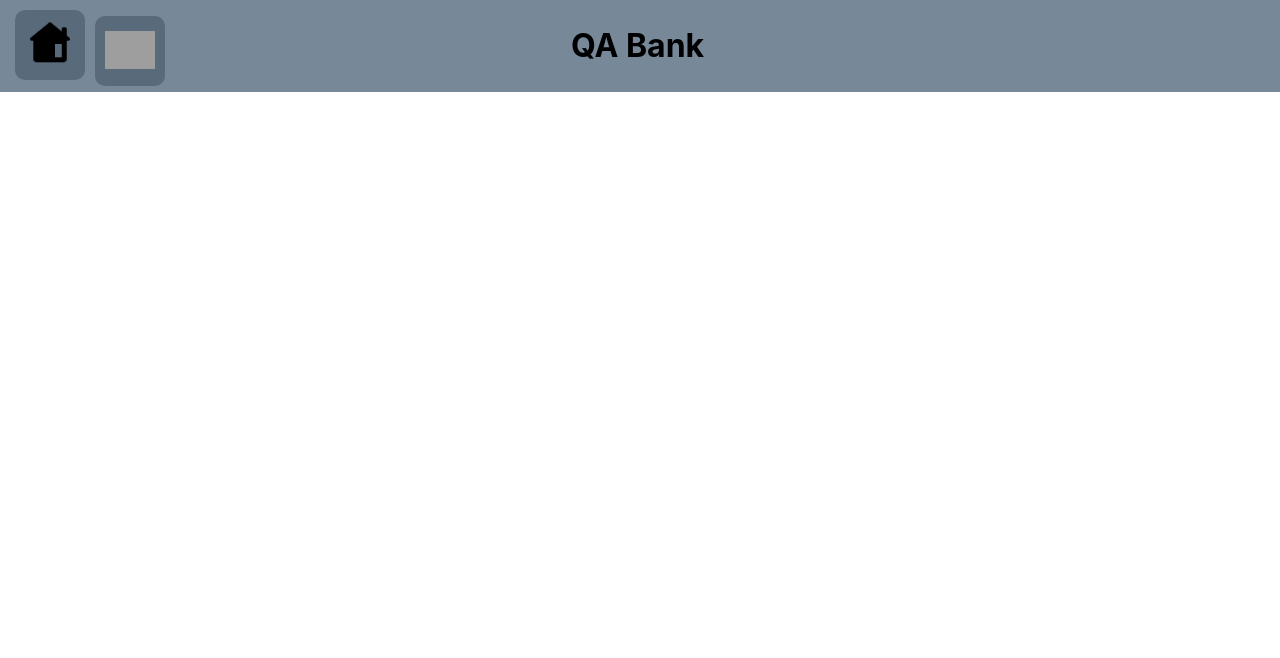
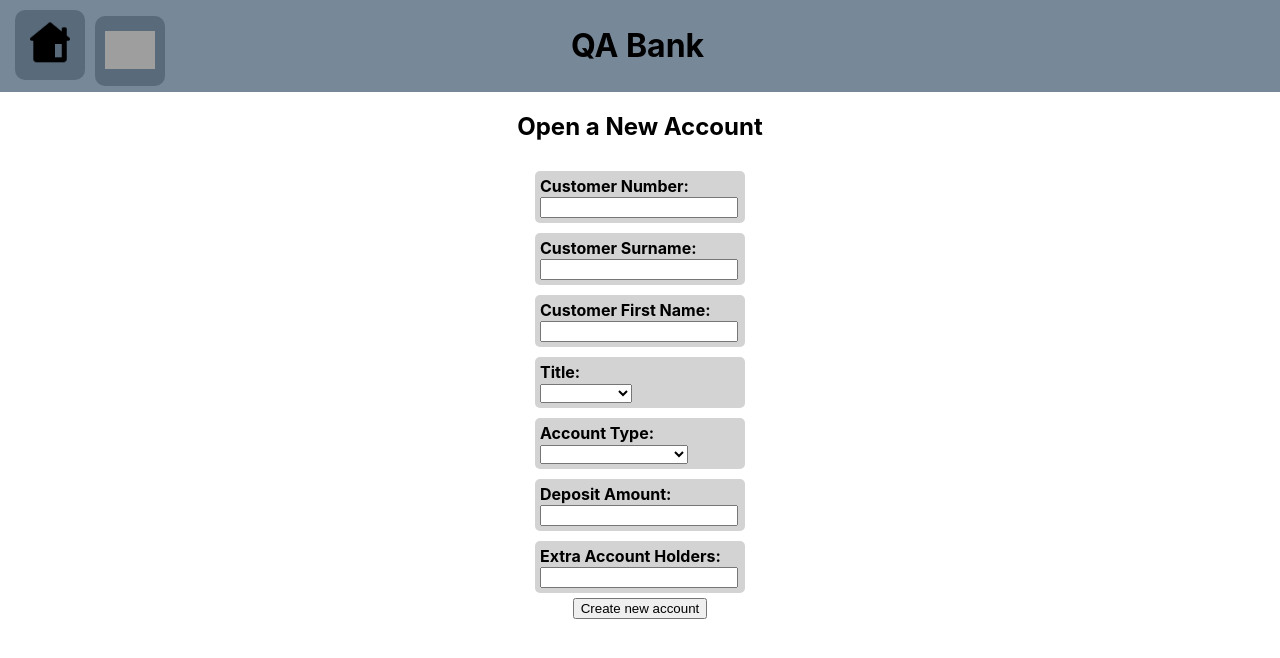
Before and after one commit to QACTrainers/LBG-QE, a React (Create React App) app in the folder src/main/client/: page /create-account in a window 1280 px wide. Before the commit this address had no page. Shown: the top 658 px of the page. Built offline with nearby package versions, Linux system fonts and the light colour scheme; grey boxes are pictures that could not be loaded.

Commit message:
Updated new account page

```diff
--- a/src/main/client/src/Main.jsx
+++ b/src/main/client/src/Main.jsx
@@ -1,11 +1,12 @@
 import React from "react";
 import { Routes, Route } from "react-router-dom";
 import MainMenu from "./pages/MainMenu";
-import CustomerSearch from "./pages/CustomerSearch"
+import CustomerSearch from "./pages/CustomerSearch";
 import CustomerMaintenance from "./pages/CustomerMaintenance";
 import AccountMaintenance from "./pages/AccountMaintenance";
 import Transactions from "./pages/Transactions";
 import CustomerCreation from "./pages/CustomerCreation";
+import AccountCreation from "./pages/AccountCreation";
 
 const Main = () => {
   return (
@@ -16,6 +17,7 @@ const Main = () => {
         <Route exact path="/customer-maintenance/:id" element={<CustomerMaintenance />} />
         <Route exact path="/create-customer" element={<CustomerCreation />} />
         <Route exact path="/account-maintenance" element={<AccountMaintenance />} />
+        <Route exact path="/create-account" element={<AccountCreation />} />
         <Route exact path="/transactions" element={<Transactions />} />
       </Routes>
     </div>
--- /dev/null
+++ b/src/main/client/src/components/AccountInputs.jsx
@@ -0,0 +1,95 @@
+import React from "react";
+
+const AccountInputs = ({ createNew }) => {
+  const createAccount = () => {
+    console.log("Submit changes");
+  };
+  const submitChanges = () => {
+    console.log("Submit changes");
+  };
+  const deleteAccount = () => {
+    console.log("Delete Account");
+  };
+
+  return (
+    <div className="main-container">
+      <div className="input-container">
+        <span>Customer Number:</span>
+        <br />
+        <input type="text" id="c-number-input" />
+      </div>
+      <div className="input-container">
+        <span>Customer Surname:</span>
+        <br />
+        <input type="text" id="c-surname-input" />
+      </div>
+      <div className="input-container">
+        <span>Customer First Name:</span>
+        <br />
+        <input type="text" id="c-firstname-input" />
+      </div>
+      <div className="input-container">
+        <span>Title:</span>
+        <br />
+        <select defaultValue={"default"} id="branch-select">
+          <option value="default" disabled />
+          <option value="london">London</option>
+          <option value="devon">Devon</option>
+          <option value="scotland">Scotland</option>
+          <option value="cornwall">Cornwall</option>
+          <option value="wales">Wales</option>
+          <option value="manchester">Manchester</option>
+          <option value="leeds">Leeds</option>
+          <option value="reading">Reading</option>
+        </select>
+      </div>
+      <div className="input-container">
+        <span>Account Type:</span>
+        <br />
+        <select defaultValue={"default"} id="type-select">
+          <option value="default" disabled />
+          <option value="997">997 - Classic Saver</option>
+          <option value="998">998 - Platinum Credit</option>
+          <option value="999">999 - Gold Saver</option>
+          <option value="996">996 - Premium Saver</option>
+        </select>
+      </div>
+      {!createNew && (
+        <div className="input-container">
+          <span>Account Balance:</span>
+          <br />
+          <input type="text" id="c-firstname-input" />
+        </div>
+      )}
+      <div className="input-container">
+        <span>Deposit Amount:</span>
+        <br />
+        <input type="text" id="deposit-input" />
+      </div>
+      <div className="input-container">
+        <span>Extra Account Holders:</span>
+        <br />
+        <input type="text" id="deposit-input" />
+      </div>
+      <div className="button-container">
+        {createNew ? (
+          <button id="create-button" onClick={createAccount}>
+            Create new account
+          </button>
+        ) : (
+          <>
+            <button id="submit-button" onClick={submitChanges}>
+              Submit changes
+            </button>
+            <br />
+            <button id="delete-button" onClick={deleteAccount}>
+              Delete customer
+            </button>
+          </>
+        )}
+      </div>
+    </div>
+  );
+};
+
+export default AccountInputs;
--- a/src/main/client/src/components/CustomerInputs.jsx
+++ b/src/main/client/src/components/CustomerInputs.jsx
@@ -17,6 +17,10 @@ const CustomerInputs = ({ createNew, customerData }) => {
 
   const deleteCustomer = () => {
     console.log("Delete customer");
+  };
+
+  const createCustomer = () => {
+    console.log("Create customer");
   };
 
   const validateDoB = () => {
@@ -217,15 +221,22 @@ const CustomerInputs = ({ createNew, customerData }) => {
           </div>
         </div>
       )}
-
       <div className="button-container">
+        {createNew ? (
+          <button id="create-button" onClick={createCustomer}>
+            Create new customer
+          </button>
+        ) : (
+          <>
             <button id="submit-button" onClick={submitChanges}>
               Submit changes
-        </button>{" "}
+            </button>
             <br />
             <button id="delete-button" onClick={deleteCustomer}>
               Delete customer
             </button>
+          </>
+        )}
       </div>
       {DoBError}
       {PcodeError}
--- /dev/null
+++ b/src/main/client/src/pages/AccountCreation.jsx
@@ -0,0 +1,13 @@
+import React from "react";
+import AccountInputs from "../components/AccountInputs";
+
+const AccountCreation = () => {
+  return (
+    <div className="content-container">
+      <h2>Open a New Account</h2>
+      {<AccountInputs createNew={true} />}
+    </div>
+  );
+};
+
+export default AccountCreation;
--- a/src/main/client/src/pages/CustomerCreation.jsx
+++ b/src/main/client/src/pages/CustomerCreation.jsx
@@ -1,11 +1,11 @@
 import React from "react";
 import CustomerInputs from "../components/CustomerInputs";
 import "./css/shared.css";
-import "./css/customer-maintenance.css";
+import "./css/input-pages.css";
 
 const CustomerCreation = () => {
   return (
-    <div className="maintenance-container">
+    <div className="content-container">
       <h2>Create a New Customer</h2>
       {<CustomerInputs createNew={true} />}
     </div>
--- a/src/main/client/src/pages/CustomerMaintenance.jsx
+++ b/src/main/client/src/pages/CustomerMaintenance.jsx
@@ -2,13 +2,13 @@ import React from "react";
 import { useParams } from "react-router-dom";
 import CustomerInputs from "../components/CustomerInputs";
 import "./css/shared.css";
-import "./css/customer-maintenance.css";
+import "./css/input-pages.css";
 
 const CustomerMaintenance = () => {
   const { id } = useParams();
   let customerData = JSON.parse(sessionStorage.getItem(`customer-${id}`));
   return (
-    <div className="maintenance-container">
+    <div className="content-container">
       <h2>Update Customer</h2>
       {<CustomerInputs createNew={false} customerData={customerData} />}
     </div>
--- a/src/main/client/src/pages/CustomerSearch.jsx
+++ b/src/main/client/src/pages/CustomerSearch.jsx
@@ -8,9 +8,11 @@ const axios = require("axios");
 const CustomerMaintenance = () => {
   const [inputBox, setInputBox] = useState(<></>);
   const [tableBody, setTableBody] = useState(<tr></tr>);
+  const [accountsData, setAccountsData] = useState({})
 
   useEffect(() => {
     axios.get("http://localhost:9002/customer/findAll").then((res) => populateTable(res.data));
+    axios.get("http://localhost:9002/accounts/findAll").then((res) => setAccountsData(res.data));
   }, []);
 
   const storeCustomerData = (customer) => {
@@ -19,6 +21,10 @@ const CustomerMaintenance = () => {
 
   const populateTable = (data) => {
     sessionStorage.clear();
+    for (let customer of data) {
+      storeCustomerData(customer);
+
+    }
     setTableBody(
       data.map((customer) => (
         <tr key={customer.id}>
@@ -38,16 +44,13 @@ const CustomerMaintenance = () => {
           <td>
             <Link to={`/customer-maintenance/${customer.id}`}>
               <button value="edit" id="edit-button">
-                Edit user
+                Edit customer
               </button>
             </Link>
           </td>
         </tr>
       ))
     );
-    for (let customer of data) {
-      storeCustomerData(customer);
-    }
   };
 
   const getTextBox = (input) => {
--- a/src/main/client/src/pages/MainMenu.jsx
+++ b/src/main/client/src/pages/MainMenu.jsx
@@ -4,11 +4,13 @@ import Popup from "../components/Popup";
 import Error from "../components/Error";
 import "./css/main-menu.css";
 import "./css/shared.css";
+import axios from "axios";
 
 const MainMenu = () => {
   const [loginOpen, setLoginOpen] = useState(false);
   const [usernameError, setUsernameError] = useState(<></>);
   const [passwordError, setPasswordError] = useState(<></>);
+  const [loginError, setLoginError] = useState(<></>);
 
   const toggleLoginPopup = () => {
     setLoginOpen(!loginOpen);
@@ -40,6 +42,21 @@ const MainMenu = () => {
     );
   };
 
+  const attemptLogIn = () => {
+    let username = document.querySelector("#username-input").value;
+    let password = document.querySelector("#password-input").value;
+    axios
+      .post("http://localhost:9002/user/login", { username: "admin!", password: "IAmAnAdmin!" })
+      .then((res) => {
+        if (res.data.loginAttempts >= 3) {
+          setLoginError(<Error message="This account has had to many incorrect login attempts.<br />Contact your administrator to re-activate your account" />);
+        }
+        console.log(res.data);
+        setLoginError(<></>);
+      })
+      .catch((err) => setLoginError(<Error message="Incorrect username or password" />));
+  };
+
   return (
     <div className="main-container main-menu-container">
       <h2>Main Menu</h2>
@@ -52,7 +69,10 @@ const MainMenu = () => {
               {usernameError}
               <input type="password" id="password-input" placeholder="Password..." onBlur={checkPassword} />
               {passwordError}
-              <input type="submit" id="login-button" />
+              <button id="login-button" onClick={attemptLogIn}>
+                Log in
+              </button>
+              {loginError}
             </>
           }
           handleClose={toggleLoginPopup}
@@ -66,7 +86,9 @@ const MainMenu = () => {
         <Link to="/create-customer">
           <button>Create New Customer</button>
         </Link>
-        <button>Open New Account</button>
+        <Link to="/create-account">
+          <button>Open New Account</button>
+        </Link>
         <button>New Transaction</button>
         <button>Transfer</button>
       </div>
--- a/src/main/client/src/pages/css/customer-maintenance.css
+++ b/src/main/client/src/pages/css/input-pages.css
@@ -30,6 +30,6 @@ h2 {
     text-align: center;
 }
 
-.maintenance-container {
+.content-container {
     text-align: center;
 }
```
Lines whose indentation alone changed are shown as unchanged.
